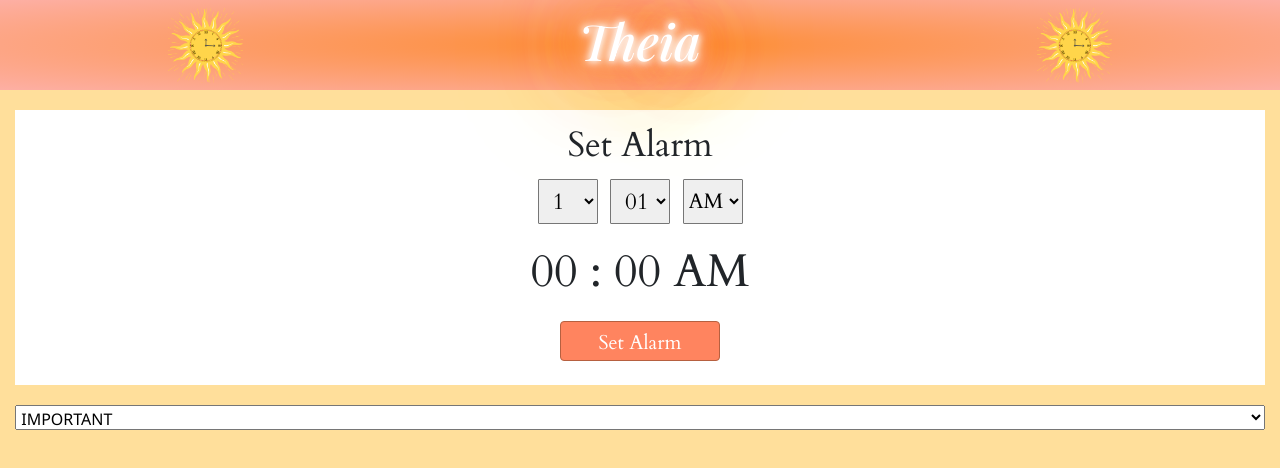
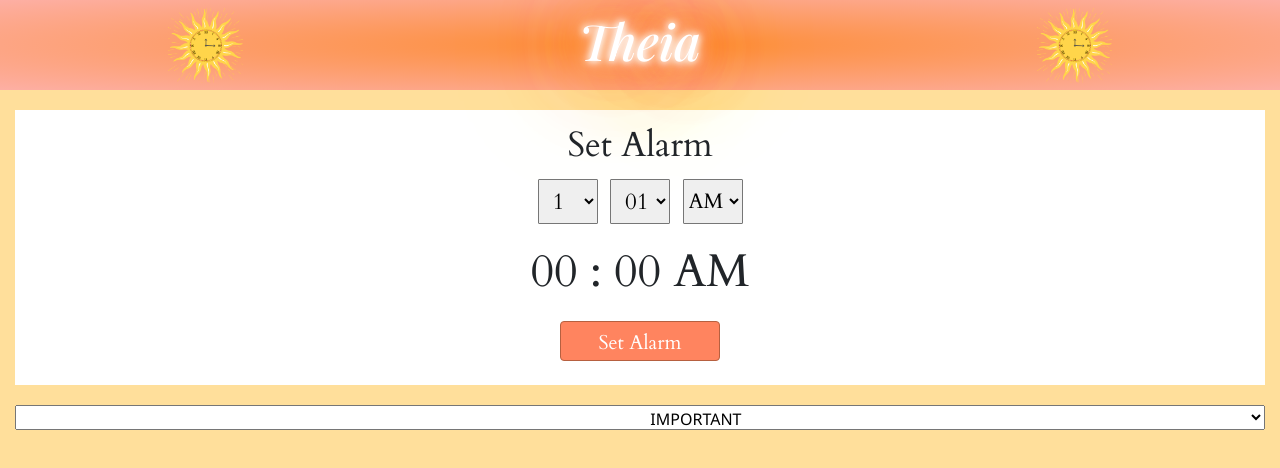
Before and after one commit to RohanBhatnagar/MTSI-Final-Project, a React (Create React App) app: page / in a window 1280 px wide. Shown: the top 468 px of the page. Built offline with nearby package versions, Linux system fonts and the light colour scheme.

Commit message:
centering text

```diff
--- a/src/SetAlarm.css
+++ b/src/SetAlarm.css
@@ -49,12 +49,17 @@
     width: 100%;
     height: 25px;
     padding: 0.1%;
+    padding-left:125px;
+
+    text-align: center;
     display: flex;
     align-items: center;
     margin-top:20px;
     font-family:'Segoe UI', Tahoma, Geneva, Verdana, sans-serif;
-    justify-content: space-evenly;
+    justify-content: center;
 }
+
+
 
 #am {
     font-size: 21px;
--- a/src/SetAlarm.js
+++ b/src/SetAlarm.js
@@ -133,7 +133,10 @@ export class SetAlarm extends Component {
                 </Table> */}
                 <select className="urgencyBox">
                     {urgency.map((e) => (
-                        <option value={e.value}>{e.label}</option>
+
+                            <option value={e.value}>{e.label}</option>
+
+
                     ))}
                 </select>
 
```
